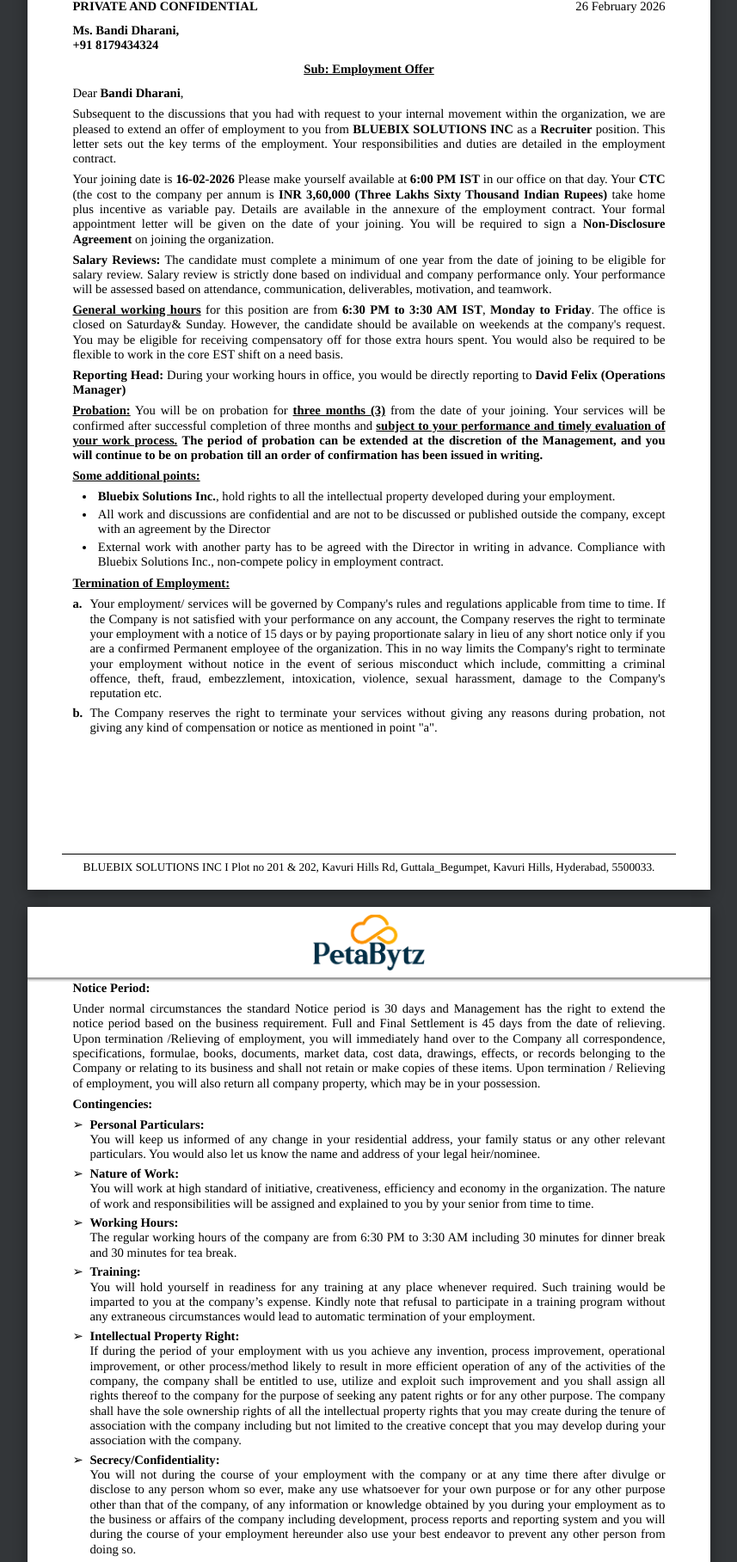
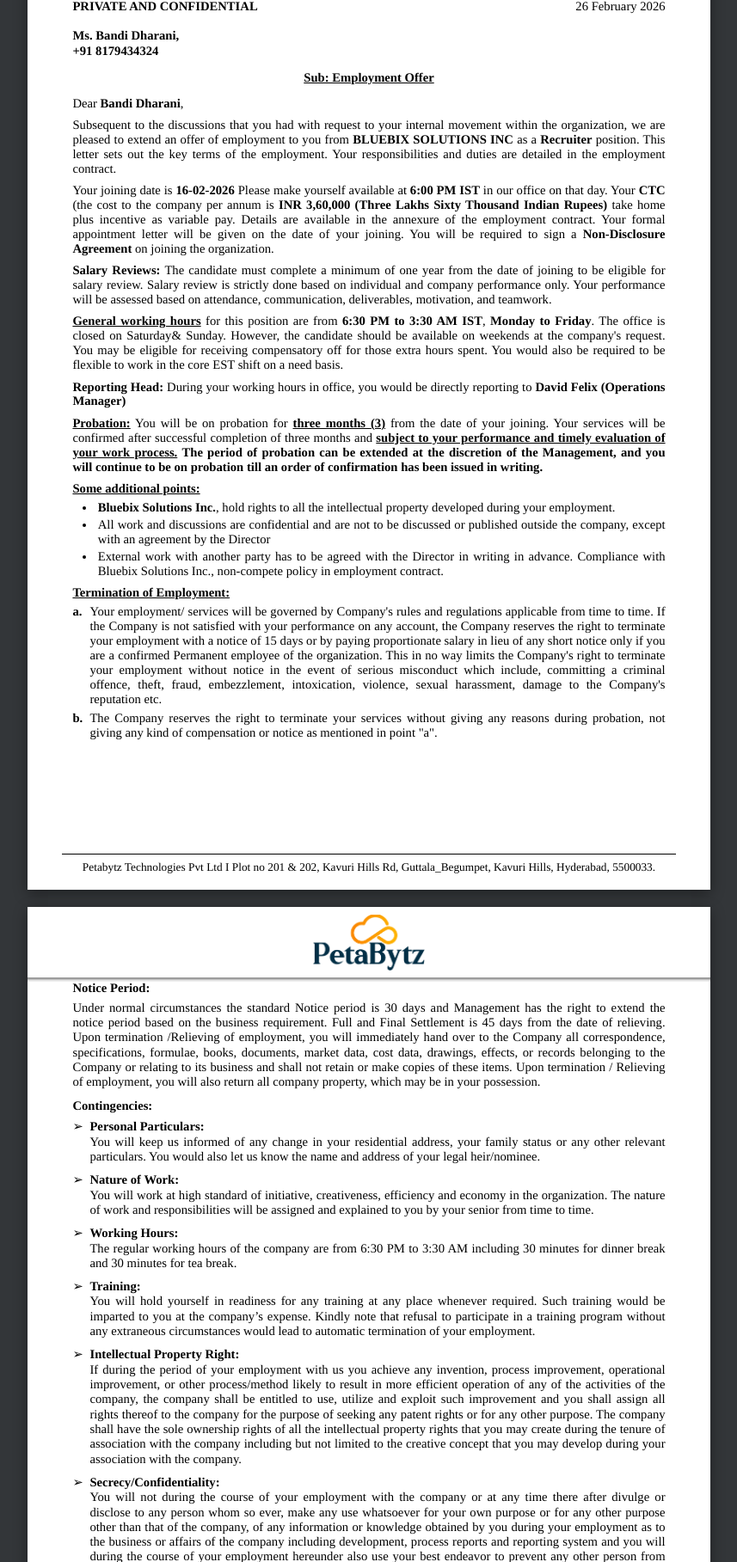
Before and after one commit to sathinathp/Auto-offer, a Flask app: template templates/offer_letters/bluebix_offer.html in a window 1280 px wide. Shown: the part 108-1925 px from the top of the page at 86% size, without its empty margins (211-1068 px from the left). Run offline with Flask 3, Linux system fonts and the light colour scheme; the template is opened without the code that fills it, so the values that code supplies are empty.

Commit message:
Update Page 1 of Bluebix offer letter to match user reference image exactly

```diff
--- a/templates/offer_letters/bluebix_offer.html
+++ b/templates/offer_letters/bluebix_offer.html
@@ -4,23 +4,6 @@
     <meta charset="utf-8">
     <title>Bluebix Offer Letter</title>
     <link rel="stylesheet" href="static/css/bluebix_offer.css">
-    <style>
-        .page {
-            font-size: 11pt !important;
-            line-height: 1.18 !important;
-            padding-top: 65pt !important;
-            padding-bottom: 35pt !important;
-        }
-        p {
-            margin-bottom: 5pt !important;
-        }
-        .contingency-item {
-            margin-bottom: 4pt !important;
-        }
-        .sub-item {
-            margin-bottom: 2pt !important;
-        }
-    </style>
 </head>
 <body>
 
@@ -31,17 +14,17 @@
        <img src="static/images/divider.png" class="header-line-img" />
    </div>
    <div class="content">
-       <div class="doc-header-row" style="margin-bottom: 8pt; overflow: hidden;">
+       <div class="doc-header-row" style="margin-bottom: 12pt; overflow: hidden;">
            <span class="bold" style="float: left;">PRIVATE AND CONFIDENTIAL</span>
            <span style="float: right;">{{ date | default('26 February 2026') }}</span>
        </div>
 
-       <div class="candidate-address" style="margin-bottom: 8pt; line-height: 1.2;">
+       <div class="candidate-address" style="margin-bottom: 10pt; line-height: 1.25;">
            <span class="bold">{{ title | default('Ms.') }} {{ candidate_name | default('Bandi Dharani') }},</span><br/>
            <span class="bold">{{ candidate_phone | default('+91 8179434324') }}</span>
        </div>
 
-       <div class="subject center bold" style="text-align: center; font-weight: bold; margin-top: 6pt; margin-bottom: 8pt; text-decoration: underline;">Sub: Employment Offer</div>
+       <div class="subject center bold" style="text-align: center; font-weight: bold; margin-top: 8pt; margin-bottom: 10pt; text-decoration: underline;">Sub: Employment Offer</div>
 
        <p>Dear <span class="bold">{{ candidate_name | default('Bandi Dharani') }}</span>,</p>
 
@@ -71,7 +54,7 @@
    </div>
    <div class="footer">
        <div class="footer-line"></div>
-       <div class="footer-text">BLUEBIX SOLUTIONS INC I Plot no 201 & 202, Kavuri Hills Rd, Guttala_Begumpet, Kavuri Hills, Hyderabad, 5500033.</div>
+       <div class="footer-text">{{ footer_text | default('Petabytz Technologies Pvt Ltd I Plot no 201 & 202, Kavuri Hills Rd, Guttala_Begumpet, Kavuri Hills, Hyderabad, 5500033.') }}</div>
    </div>
 </div>
 
@@ -131,7 +114,7 @@
    </div>
    <div class="footer">
        <div class="footer-line"></div>
-       <div class="footer-text">BLUEBIX SOLUTIONS INC I Plot no 201 & 202, Kavuri Hills Rd, Guttala_Begumpet, Kavuri Hills, Hyderabad, 5500033.</div>
+       <div class="footer-text">{{ footer_text | default('Petabytz Technologies Pvt Ltd I Plot no 201 & 202, Kavuri Hills Rd, Guttala_Begumpet, Kavuri Hills, Hyderabad, 5500033.') }}</div>
    </div>
 </div>
 
@@ -186,7 +169,7 @@
    </div>
    <div class="footer">
        <div class="footer-line"></div>
-       <div class="footer-text">BLUEBIX SOLUTIONS INC I Plot no 201 & 202, Kavuri Hills Rd, Guttala_Begumpet, Kavuri Hills, Hyderabad, 5500033.</div>
+       <div class="footer-text">{{ footer_text | default('Petabytz Technologies Pvt Ltd I Plot no 201 & 202, Kavuri Hills Rd, Guttala_Begumpet, Kavuri Hills, Hyderabad, 5500033.') }}</div>
    </div>
 </div>
 
@@ -244,7 +227,7 @@
    </div>
    <div class="footer">
        <div class="footer-line"></div>
-       <div class="footer-text">BLUEBIX SOLUTIONS INC I Plot no 201 & 202, Kavuri Hills Rd, Guttala_Begumpet, Kavuri Hills, Hyderabad, 5500033.</div>
+       <div class="footer-text">{{ footer_text | default('Petabytz Technologies Pvt Ltd I Plot no 201 & 202, Kavuri Hills Rd, Guttala_Begumpet, Kavuri Hills, Hyderabad, 5500033.') }}</div>
    </div>
 </div>
 
@@ -368,7 +351,7 @@
    </div>
    <div class="footer">
        <div class="footer-line"></div>
-       <div class="footer-text">BLUEBIX SOLUTIONS INC I Plot no 201 & 202, Kavuri Hills Rd, Guttala_Begumpet, Kavuri Hills, Hyderabad, 5500033.</div>
+       <div class="footer-text">{{ footer_text | default('Petabytz Technologies Pvt Ltd I Plot no 201 & 202, Kavuri Hills Rd, Guttala_Begumpet, Kavuri Hills, Hyderabad, 5500033.') }}</div>
    </div>
 </div>
 
```
